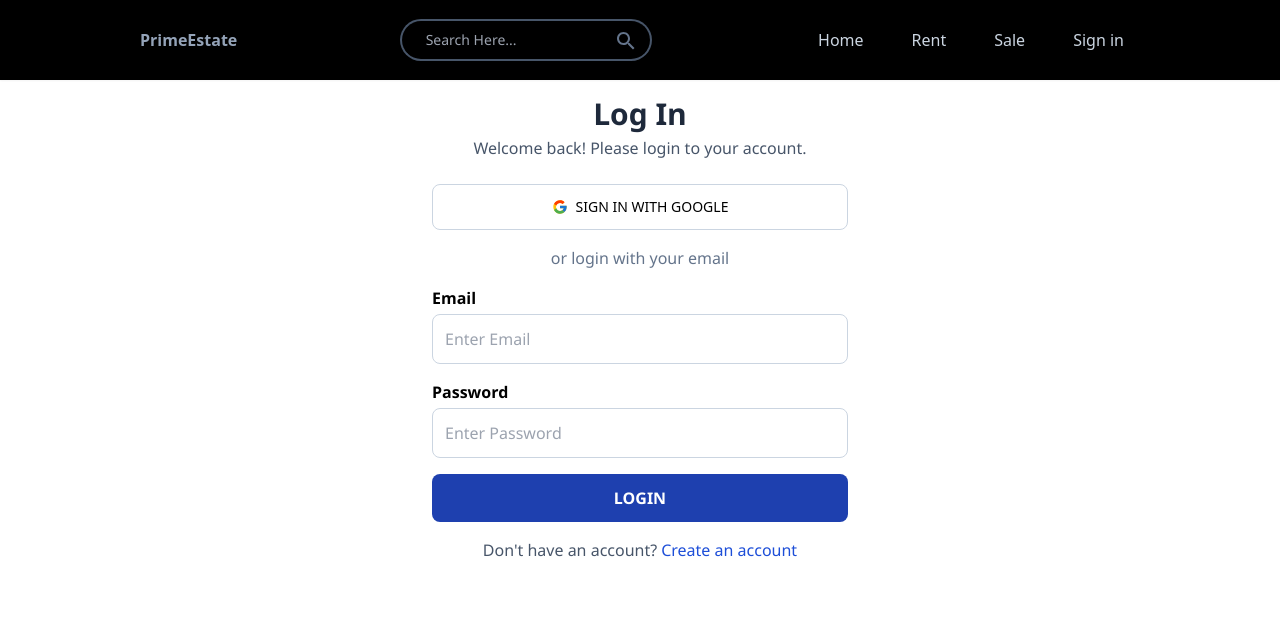
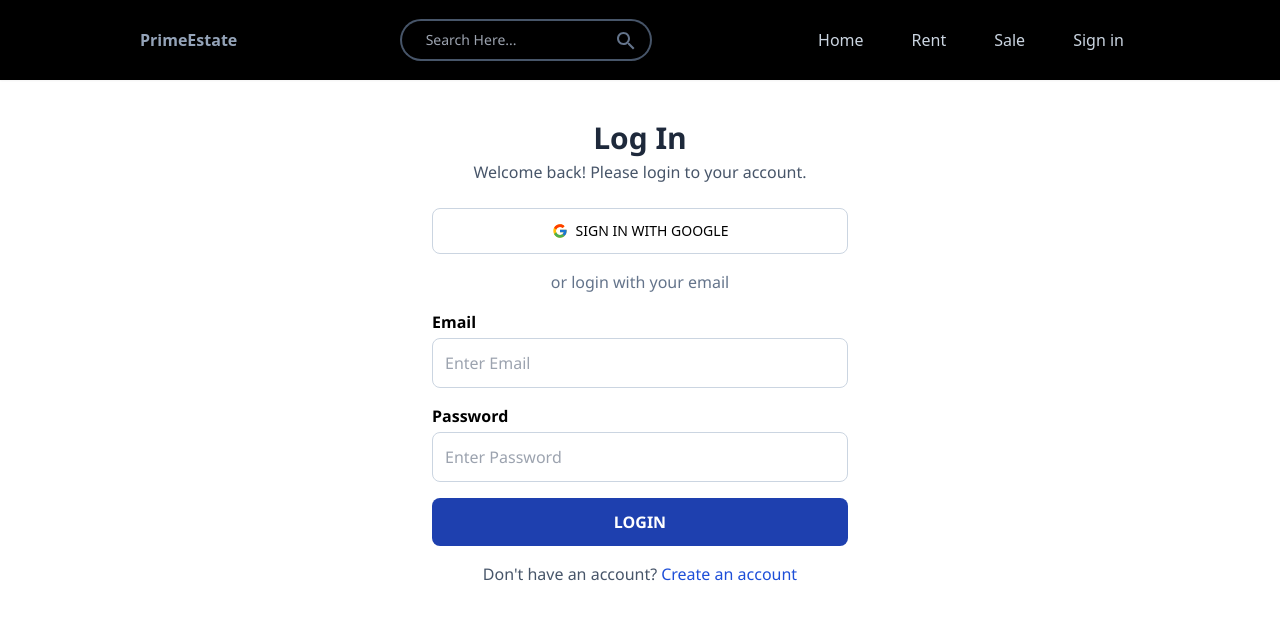
Before and after one commit to ravinderh17/PrimeHomes_Full-Stack_WebApp, a React (Vite) app in the folder client/: page /login in a window 1280 px wide. Shown: the top 620 px of the page. Built offline with nearby package versions, Linux system fonts and the light colour scheme; no server answers.

Commit message:
micro-updates

```diff
--- a/client/src/pages/login.jsx
+++ b/client/src/pages/login.jsx
@@ -56,7 +56,9 @@ export default function Login() {
   };
 
   return (
-    <div className='p-4 max-w-md mx-14 lg:mx-auto'>
+    <div className='p-4 max-w-md mx-10 lg:mx-auto
+    mt-6
+    '>
       <h1 className='text-3xl font-bold text-slate-800 text-center'>Log In</h1>
       <p className="text-md text-slate-600 text-center mb-6 mt-1">Welcome back! Please login to your account.</p>
 
--- a/client/src/pages/register.jsx
+++ b/client/src/pages/register.jsx
@@ -54,7 +54,7 @@ export default function Register() {
   };
 
   return (
-    <div className='p-4 max-w-md mx-14 lg:mx-auto'>
+    <div className='p-4 max-w-md mx-10 lg:mx-auto mt-6'>
       <h1 className='text-3xl font-bold text-slate-800 text-center'>Register</h1>
       <p className="text-md text-slate-600 text-center mb-6 mt-1">Create an account to get started.</p>
 
```
